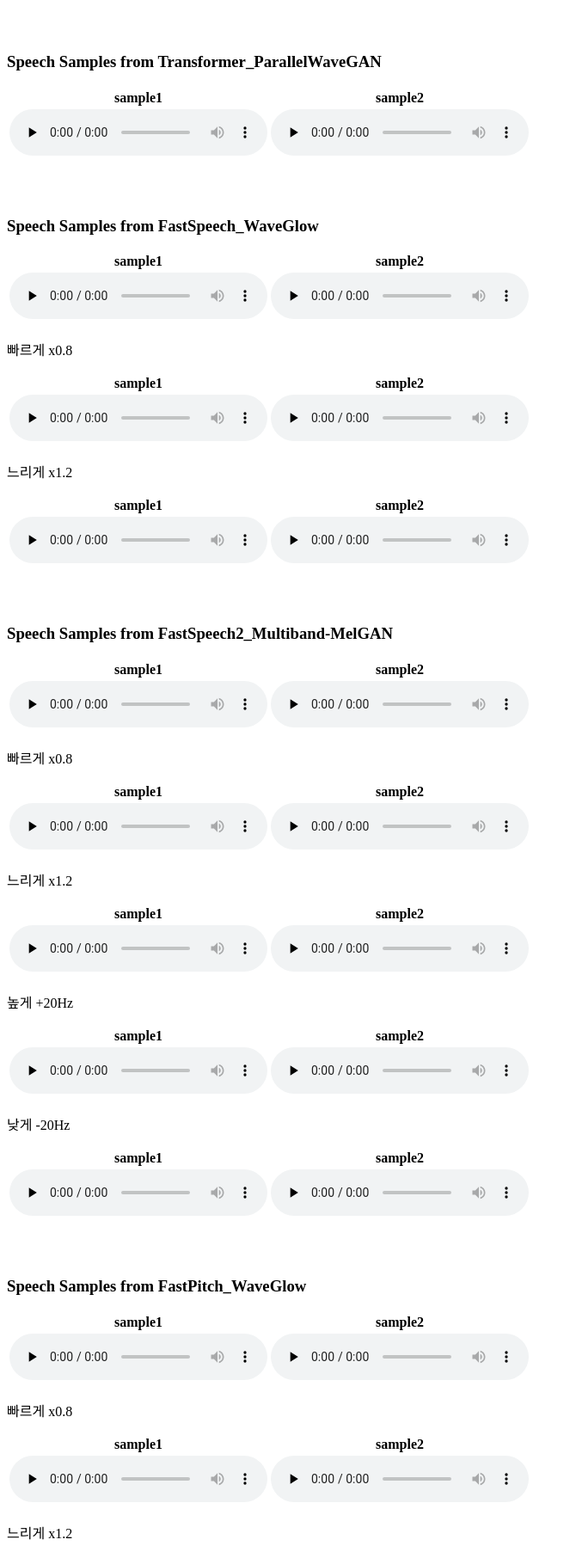
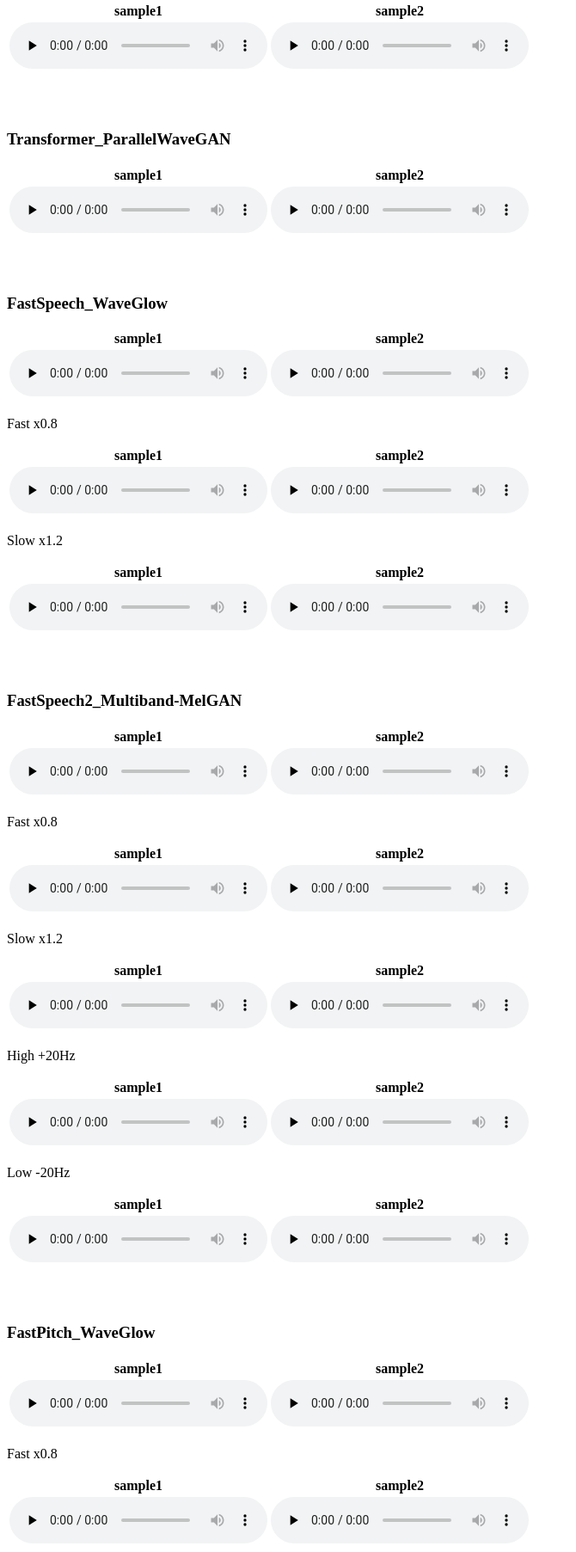
Before and after one commit to chkwon19/chkwon19.github.io, a plain HTML site: page index.html in a window 1280 px wide. Shown: the part 660-2465 px from the top of the page at 86% size, without its empty margins (0-670 px from the left). Drawn offline with Linux system fonts and the light colour scheme.

Commit message:
no message

```diff
--- a/index.html
+++ b/index.html
@@ -15,11 +15,13 @@
       </header>
     </article>
     <div>
-                 - https://github.com/chkwon19/SOTA_TTS
-                 - https://github.com/chkwon19/Real-time-TTS
+      <h3>- https://github.com/chkwon19/SOTA_TTS</h3>
     </div>
     <div>
-      <h3>Speech Samples from Tacotron2_WaveNet</h3>
+      <h3>- https://github.com/chkwon19/Real-time-TTS</h3>
+    </div>
+    <div>
+      <h3>Tacotron2_WaveNet</h3>
       <table>
         <tbody>
           <tr>
@@ -27,14 +29,14 @@
             <th>sample2</th>
           </tr>
           <tr>
-            <td><audio controls preload="none"><source src="https://chkwon19.github.io/Tacotron2_WaveNet/synth12.wav"></audio></td>
-            <td><audio controls preload="none"><source src="https://chkwon19.github.io/Tacotron2_WaveNet/synth14.wav"></audio></td>
+            <td><audio controls preload="none"><source src="Tacotron2_WaveNet/synth12.wav"></audio></td>
+            <td><audio controls preload="none"><source src="Tacotron2_WaveNet/synth14.wav"></audio></td>
           </tr>
         </tbody>
       </table>
     </div>
     <div>
-      <h3>Speech Samples from Tacotron2_WaveRNN</h3>
+      <h3>Tacotron2_WaveRNN</h3>
       <table>
         <tbody>
           <tr>
@@ -42,14 +44,14 @@
             <th>sample2</th>
           </tr>
           <tr>
-            <td><audio controls preload="none"><source src="https://chkwon19.github.io/Tacotron2_WaveRNN/mel-batch_11_NOT_BATCHED.wav"></audio></td>
-            <td><audio controls preload="none"><source src="https://chkwon19.github.io/Tacotron2_WaveRNN/mel-batch_17_NOT_BATCHED.wav"></audio></td>
+            <td><audio controls preload="none"><source src="Tacotron2_WaveRNN/mel-batch_11_NOT_BATCHED.wav"></audio></td>
+            <td><audio controls preload="none"><source src="Tacotron2_WaveRNN/mel-batch_17_NOT_BATCHED.wav"></audio></td>
           </tr>
         </tbody>
       </table>
     </div>
     <div>
-      <h3>Speech Samples from Tacotron2_WaveGlow</h3>
+      <h3>Tacotron2_WaveGlow</h3>
       <table>
         <tbody>
           <tr>
@@ -57,14 +59,14 @@
             <th>sample2</th>
           </tr>
           <tr>
-            <td><audio controls preload="none"><source src="https://chkwon19.github.io/Tacotron2_WaveGlow/130.wav_synthesis.wav"></audio></td>
-            <td><audio controls preload="none"><source src="https://chkwon19.github.io/Tacotron2_WaveGlow/32.wav_synthesis.wav"></audio></td>
+            <td><audio controls preload="none"><source src="Tacotron2_WaveGlow/130.wav_synthesis.wav"></audio></td>
+            <td><audio controls preload="none"><source src="Tacotron2_WaveGlow/32.wav_synthesis.wav"></audio></td>
           </tr>
         </tbody>
       </table>
     </div>
     <div>
-      <h3>Speech Samples from Transformer_ParallelWaveGAN</h3>
+      <h3>Transformer_ParallelWaveGAN</h3>
       <table>
         <tbody>
           <tr>
@@ -72,14 +74,14 @@
             <th>sample2</th>
           </tr>
           <tr>
-            <td><audio controls preload="none"><source src="https://chkwon19.github.io/Transformer_ParallelWaveGAN/example_12_gen.wav"></audio></td>
-            <td><audio controls preload="none"><source src="https://chkwon19.github.io/Transformer_ParallelWaveGAN/example_20_gen.wav"></audio></td>
+            <td><audio controls preload="none"><source src="Transformer_ParallelWaveGAN/example_12_gen.wav"></audio></td>
+            <td><audio controls preload="none"><source src="Transformer_ParallelWaveGAN/example_20_gen.wav"></audio></td>
           </tr>
         </tbody>
       </table>
     </div>
     <div>
-      <h3>Speech Samples from FastSpeech_WaveGlow</h3>
+      <h3>FastSpeech_WaveGlow</h3>
       <table>
         <tbody>
           <tr>
@@ -87,12 +89,12 @@
             <th>sample2</th>
           </tr>
           <tr>
-            <td><audio controls preload="none"><source src="https://chkwon19.github.io/FastSpeech_WaveGlow/4_1_2_waveglow.wav"></audio></td>
-            <td><audio controls preload="none"><source src="https://chkwon19.github.io/FastSpeech_WaveGlow/2_1_2_waveglow.wav"></audio></td>
+            <td><audio controls preload="none"><source src="FastSpeech_WaveGlow/4_1_2_waveglow.wav"></audio></td>
+            <td><audio controls preload="none"><source src="FastSpeech_WaveGlow/2_1_2_waveglow.wav"></audio></td>
           </tr>
         </tbody>
       </table>
-      <p>빠르게 x0.8</p>
+      <p>Fast x0.8</p>
       <table>
         <tbody>
           <tr>
@@ -100,12 +102,12 @@
             <th>sample2</th>
           </tr>
           <tr>
-            <td><audio controls preload="none"><source src="https://chkwon19.github.io/FastSpeech_WaveGlow/4_0_8_waveglow.wav"></audio></td>
-            <td><audio controls preload="none"><source src="https://chkwon19.github.io/FastSpeech_WaveGlow/2_0_8_waveglow.wav"></audio></td>
+            <td><audio controls preload="none"><source src="FastSpeech_WaveGlow/4_0_8_waveglow.wav"></audio></td>
+            <td><audio controls preload="none"><source src="FastSpeech_WaveGlow/2_0_8_waveglow.wav"></audio></td>
           </tr>
         </tbody>
       </table>
-      <p>느리게 x1.2</p>
+      <p>Slow x1.2</p>
       <table>
         <tbody>
           <tr>
@@ -113,14 +115,14 @@
             <th>sample2</th>
           </tr>
           <tr>
-            <td><audio controls preload="none"><source src="https://chkwon19.github.io/FastSpeech_WaveGlow/4_1_2_waveglow.wav"></audio></td>
-            <td><audio controls preload="none"><source src="https://chkwon19.github.io/FastSpeech_WaveGlow/2_1_2_waveglow.wav"></audio></td>
+            <td><audio controls preload="none"><source src="FastSpeech_WaveGlow/4_1_2_waveglow.wav"></audio></td>
+            <td><audio controls preload="none"><source src="FastSpeech_WaveGlow/2_1_2_waveglow.wav"></audio></td>
           </tr>
         </tbody>
       </table>
     </div>
     <div>
-      <h3>Speech Samples from FastSpeech2_Multiband-MelGAN</h3>
+      <h3>FastSpeech2_Multiband-MelGAN</h3>
       <table>
         <tbody>
           <tr>
@@ -128,12 +130,12 @@
             <th>sample2</th>
           </tr>
           <tr>
-            <td><audio controls preload="none"><source src="https://chkwon19.github.io/FastSpeech2_Multiband-MelGAN/32.wav"></audio></td>
-            <td><audio controls preload="none"><source src="https://chkwon19.github.io/FastSpeech2_Multiband-MelGAN/32.wav"></audio></td>
+            <td><audio controls preload="none"><source src="FastSpeech2_Multiband-MelGAN/32.wav"></audio></td>
+            <td><audio controls preload="none"><source src="FastSpeech2_Multiband-MelGAN/32.wav"></audio></td>
           </tr>
         </tbody>
       </table>
-      <p>빠르게 x0.8</p>
+      <p>Fast x0.8</p>
       <table>
         <tbody>
           <tr>
@@ -141,12 +143,12 @@
             <th>sample2</th>
           </tr>
           <tr>
-            <td><audio controls preload="none"><source src="https://chkwon19.github.io/FastSpeech2_Multiband-MelGAN/32.wav"></audio></td>
-            <td><audio controls preload="none"><source src="https://chkwon19.github.io/FastSpeech2_Multiband-MelGAN/32.wav"></audio></td>
+            <td><audio controls preload="none"><source src="FastSpeech2_Multiband-MelGAN/32.wav"></audio></td>
+            <td><audio controls preload="none"><source src="FastSpeech2_Multiband-MelGAN/32.wav"></audio></td>
           </tr>
         </tbody>
       </table>
-      <p>느리게 x1.2</p>
+      <p>Slow x1.2</p>
       <table>
         <tbody>
           <tr>
@@ -154,12 +156,12 @@
             <th>sample2</th>
           </tr>
           <tr>
-            <td><audio controls preload="none"><source src="https://chkwon19.github.io/FastSpeech2_Multiband-MelGAN/32.wav"></audio></td>
-            <td><audio controls preload="none"><source src="https://chkwon19.github.io/FastSpeech2_Multiband-MelGAN/32.wav"></audio></td>
+            <td><audio controls preload="none"><source src="FastSpeech2_Multiband-MelGAN/32.wav"></audio></td>
+            <td><audio controls preload="none"><source src="FastSpeech2_Multiband-MelGAN/32.wav"></audio></td>
           </tr>
         </tbody>
       </table>
-      <p>높게 +20Hz</p>
+      <p>High +20Hz</p>
       <table>
         <tbody>
           <tr>
@@ -167,12 +169,12 @@
             <th>sample2</th>
           </tr>
           <tr>
-            <td><audio controls preload="none"><source src="https://chkwon19.github.io/FastSpeech2_Multiband-MelGAN/32.wav"></audio></td>
-            <td><audio controls preload="none"><source src="https://chkwon19.github.io/FastSpeech2_Multiband-MelGAN/32.wav"></audio></td>
+            <td><audio controls preload="none"><source src="FastSpeech2_Multiband-MelGAN/32.wav"></audio></td>
+            <td><audio controls preload="none"><source src="FastSpeech2_Multiband-MelGAN/32.wav"></audio></td>
           </tr>
         </tbody>
       </table>
-      <p>낮게 -20Hz</p>
+      <p>Low -20Hz</p>
       <table>
         <tbody>
           <tr>
@@ -180,14 +182,14 @@
             <th>sample2</th>
           </tr>
           <tr>
-            <td><audio controls preload="none"><source src="https://chkwon19.github.io/FastSpeech2_Multiband-MelGAN/32.wav"></audio></td>
-            <td><audio controls preload="none"><source src="https://chkwon19.github.io/FastSpeech2_Multiband-MelGAN/32.wav"></audio></td>
+            <td><audio controls preload="none"><source src="FastSpeech2_Multiband-MelGAN/32.wav"></audio></td>
+            <td><audio controls preload="none"><source src="FastSpeech2_Multiband-MelGAN/32.wav"></audio></td>
           </tr>
         </tbody>
       </table>
     </div>
     <div>
-      <h3>Speech Samples from FastPitch_WaveGlow</h3>
+      <h3>FastPitch_WaveGlow</h3>
       <table>
         <tbody>
           <tr>
@@ -195,12 +197,12 @@
             <th>sample2</th>
           </tr>
           <tr>
-            <td><audio controls preload="none"><source src="https://chkwon19.github.io/FastPitch_WaveGlow/11_synthesis.wav"></audio></td>
-            <td><audio controls preload="none"><source src="https://chkwon19.github.io/FastPitch_WaveGlow/2_synthesis.wav"></audio></td>
+            <td><audio controls preload="none"><source src="FastPitch_WaveGlow/11_synthesis.wav"></audio></td>
+            <td><audio controls preload="none"><source src="FastPitch_WaveGlow/2_synthesis.wav"></audio></td>
           </tr>
         </tbody>
       </table>
-      <p>빠르게 x0.8</p>
+      <p>Fast x0.8</p>
       <table>
         <tbody>
           <tr>
@@ -208,12 +210,12 @@
             <th>sample2</th>
           </tr>
           <tr>
-            <td><audio controls preload="none"><source src="https://chkwon19.github.io/FastPitch_WaveGlow/11_0_8_synthesis.wav"></audio></td>
-            <td><audio controls preload="none"><source src="https://chkwon19.github.io/FastPitch_WaveGlow/11_0_8_synthesis.wav"></audio></td>
+            <td><audio controls preload="none"><source src="FastPitch_WaveGlow/11_0_8_synthesis.wav"></audio></td>
+            <td><audio controls preload="none"><source src="FastPitch_WaveGlow/11_0_8_synthesis.wav"></audio></td>
           </tr>
         </tbody>
       </table>
-      <p>느리게 x1.2</p>
+      <p>Slow x1.2</p>
       <table>
         <tbody>
           <tr>
@@ -221,12 +223,12 @@
             <th>sample2</th>
           </tr>
           <tr>
-            <td><audio controls preload="none"><source src="https://chkwon19.github.io/FastPitch_WaveGlow/11_1_2_synthesis.wav"></audio></td>
-            <td><audio controls preload="none"><source src="https://chkwon19.github.io/FastPitch_WaveGlow/2_1_2_synthesis.wav"></audio></td>
+            <td><audio controls preload="none"><source src="FastPitch_WaveGlow/11_1_2_synthesis.wav"></audio></td>
+            <td><audio controls preload="none"><source src="FastPitch_WaveGlow/2_1_2_synthesis.wav"></audio></td>
           </tr>
         </tbody>
       </table>
-      <p>높게 +30Hz</p>
+      <p>High +30Hz</p>
       <table>
         <tbody>
           <tr>
@@ -234,12 +236,12 @@
             <th>sample2</th>
           </tr>
           <tr>
-            <td><audio controls preload="none"><source src="https://chkwon19.github.io/FastPitch_WaveGlow/11+30_synthesis.wav"></audio></td>
-            <td><audio controls preload="none"><source src="https://chkwon19.github.io/FastPitch_WaveGlow/2+30_synthesis.wav"></audio></td>
+            <td><audio controls preload="none"><source src="FastPitch_WaveGlow/11+30_synthesis.wav"></audio></td>
+            <td><audio controls preload="none"><source src="FastPitch_WaveGlow/2+30_synthesis.wav"></audio></td>
           </tr>
         </tbody>
       </table>
-      <p>낮게 -30Hz</p>
+      <p>Low -30Hz</p>
       <table>
         <tbody>
           <tr>
@@ -247,8 +249,8 @@
             <th>sample2</th>
           </tr>
           <tr>
-            <td><audio controls preload="none"><source src="https://chkwon19.github.io/FastPitch_WaveGlow/11-30_synthesis.wav"></audio></td>
-            <td><audio controls preload="none"><source src="https://chkwon19.github.io/FastPitch_WaveGlow/2-30_synthesis.wav"></audio></td>
+            <td><audio controls preload="none"><source src="FastPitch_WaveGlow/11-30_synthesis.wav"></audio></td>
+            <td><audio controls preload="none"><source src="FastPitch_WaveGlow/2-30_synthesis.wav"></audio></td>
           </tr>
         </tbody>
       </table>
```
